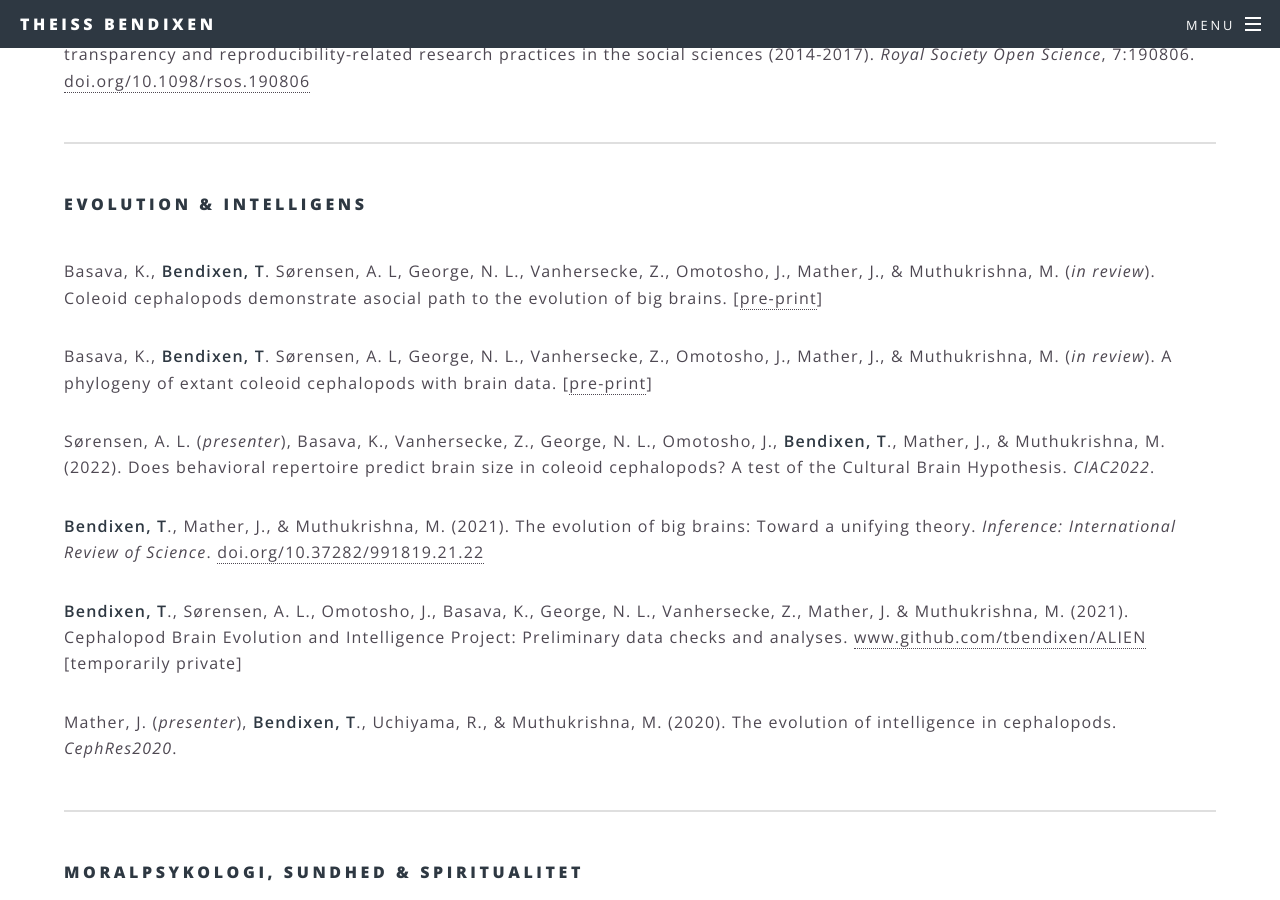
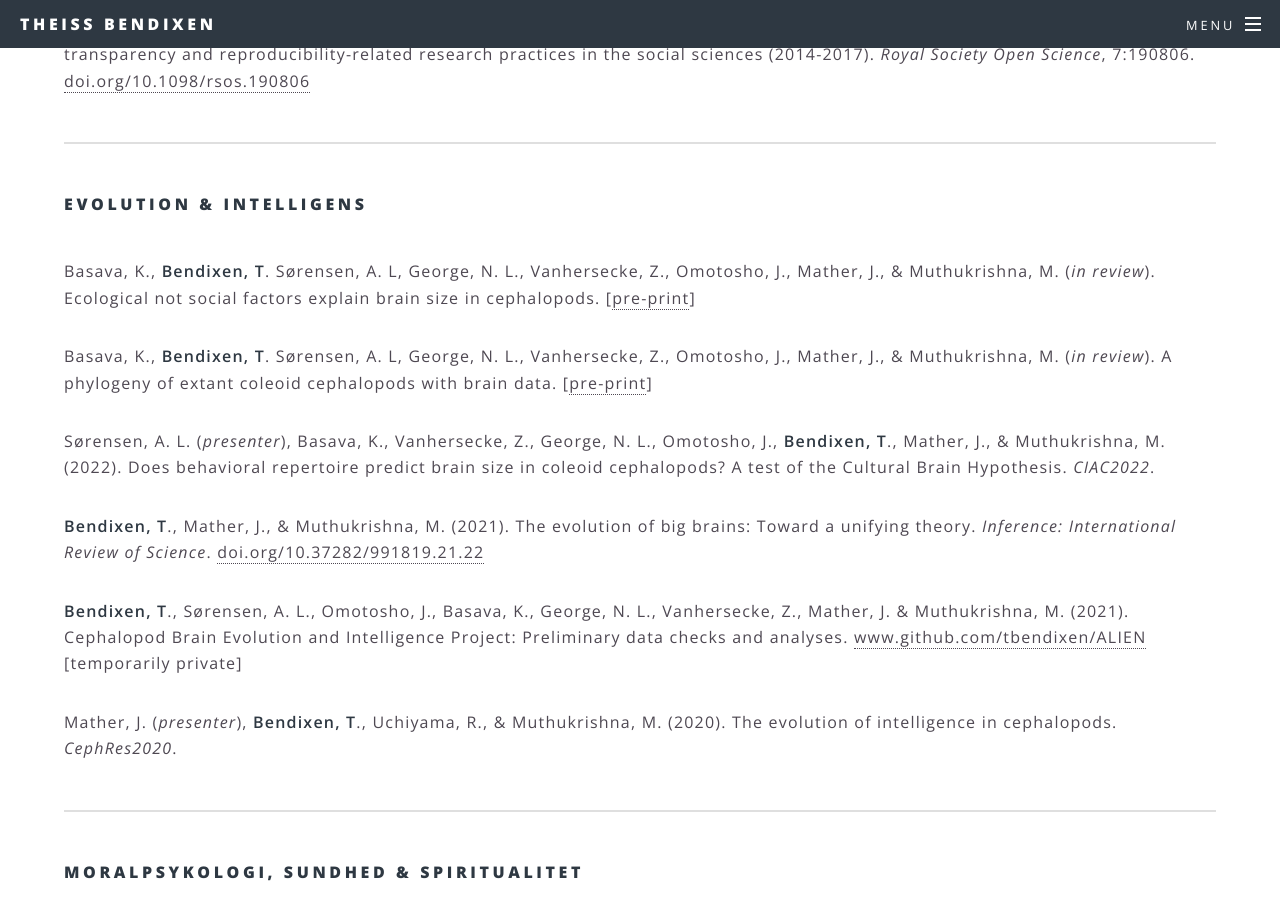
Before and after one commit to tbendixen/tbendixen.github.io.dk, a Jekyll site: the page built from forskning.html, in a window 1280 px wide and 900 px high, scrolled down 2860 px. Built offline with Jekyll 4.4.1, drawn with Linux system fonts in a browser that asks for light colours.

Commit message:
Update forskning.html

```diff
--- a/forskning.html
+++ b/forskning.html
@@ -77,7 +77,7 @@ title: Forskning
 				<h4>Evolution & Intelligens</h4>
 				<br />
 				<p>Basava, K., <b>Bendixen, T</b>. Sørensen, A. L, George, N. L., Vanhersecke, Z., Omotosho, J., Mather, J., & Muthukrishna, M. (<i>in review</i>).
-					Coleoid cephalopods demonstrate asocial path to the evolution of big brains. [<a href="https://www.biorxiv.org/content/10.1101/2024.05.01.592020v1">pre-print</a>]</p>
+					Ecological not social factors explain brain size in cephalopods. [<a href="https://www.biorxiv.org/content/10.1101/2024.05.01.592020v4">pre-print</a>]</p>
 				<p>Basava, K., <b>Bendixen, T</b>. Sørensen, A. L, George, N. L., Vanhersecke, Z., Omotosho, J., Mather, J., & Muthukrishna, M. (<i>in review</i>).
 					A phylogeny of extant coleoid cephalopods with brain data. [<a href="https://www.biorxiv.org/content/10.1101/2024.04.29.591691v1">pre-print</a>]</p>
 				<p>Sørensen, A. L. (<i>presenter</i>), Basava, K., Vanhersecke, Z., George, N. L., Omotosho, J., <b>Bendixen, T</b>., Mather, J., & Muthukrishna, M. (2022).
```
